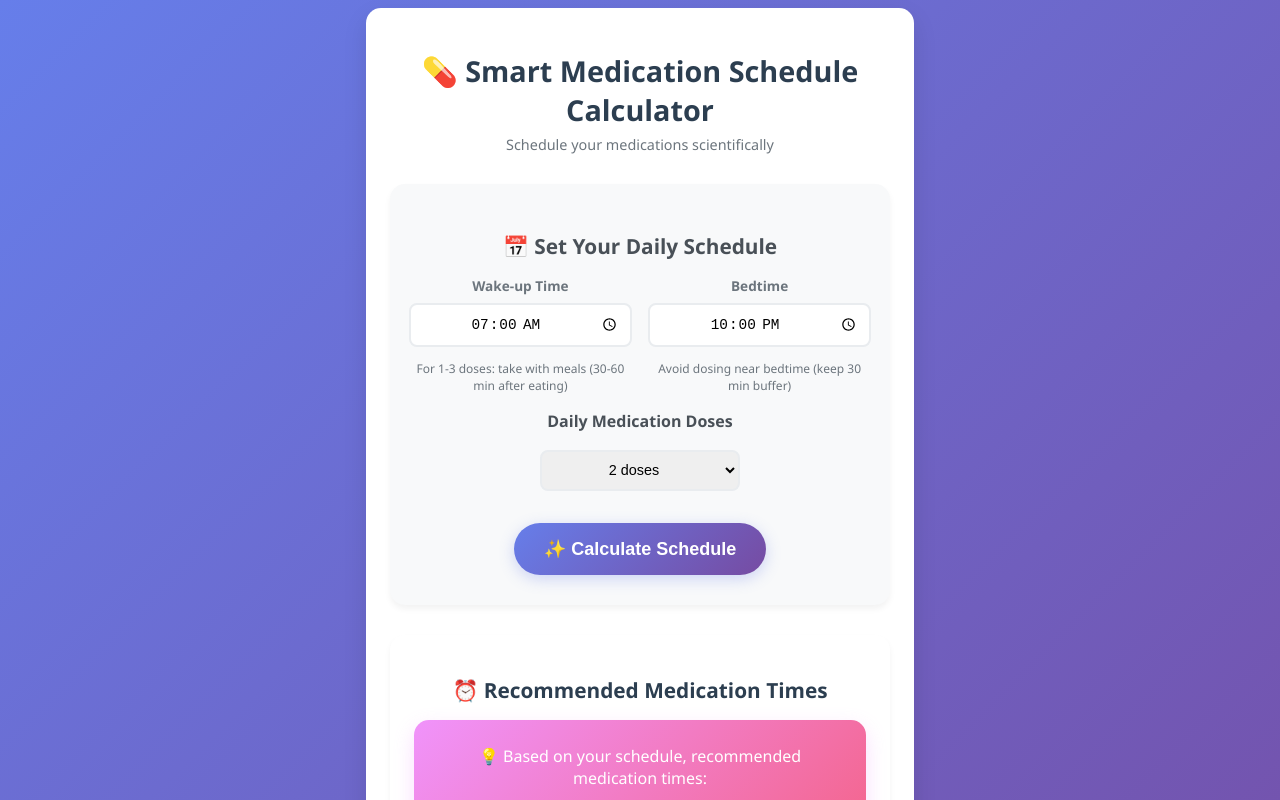
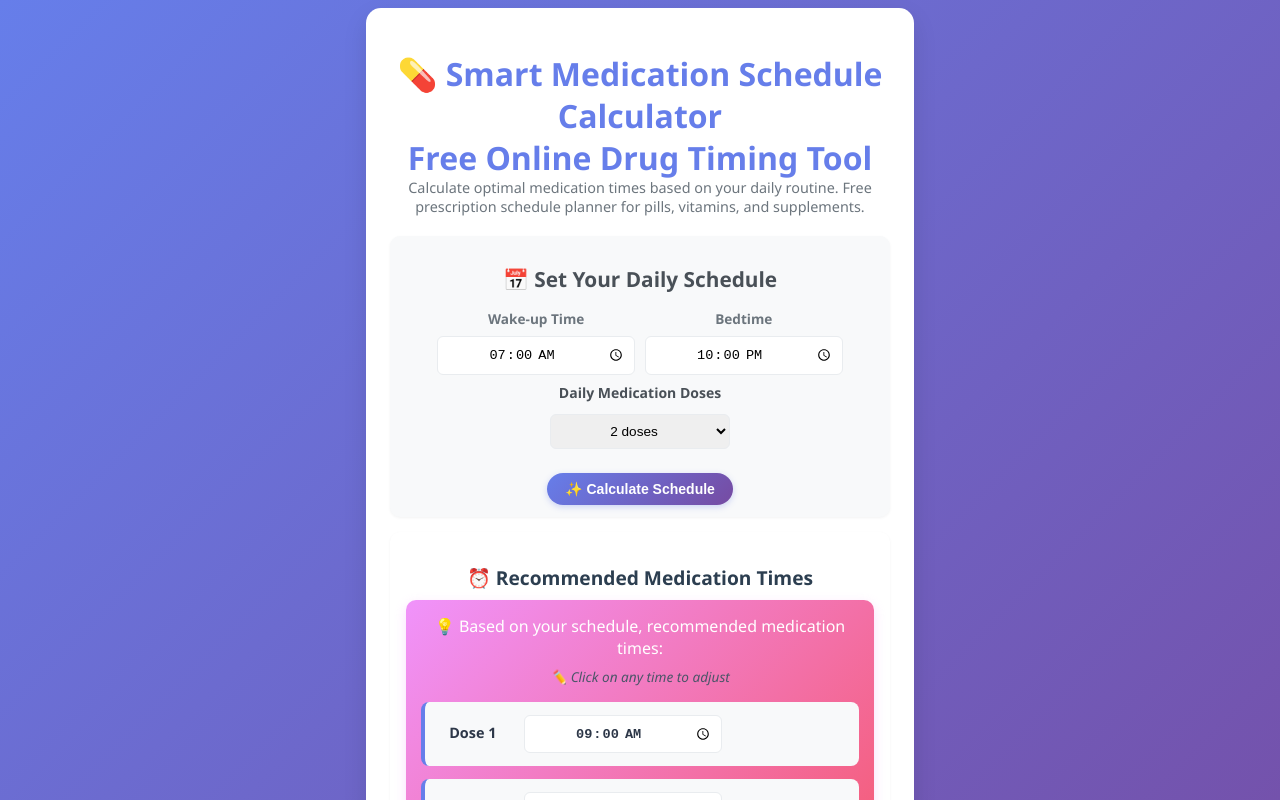
Before and after one commit to rockneu/PTP_MedTimeCalculator, a plain HTML site: page index.html in a window 1280 px wide. Both pictures are taken after a click on the button "✨ Calculate Schedule". Shown: the top 800 px of the page. Drawn offline with Linux system fonts and the light colour scheme.

Commit message:
simplify UI

```diff
--- a/index.html
+++ b/index.html
@@ -3,14 +3,52 @@
 <head>
     <meta charset="UTF-8">
     <meta name="viewport" content="width=device-width, initial-scale=1.0">
-    <title>Smart Medication Schedule Calculator</title>
+    <title>Smart Medication Schedule Calculator - Free Drug Timing Tool</title>
+    <meta name="description" content="Free medication schedule calculator to plan your daily medicine doses scientifically. Calculate optimal timing for prescriptions, vitamins, and supplements based on your daily routine.">
+    <meta name="keywords" content="medicine time calculator, medicine scheduler, medication scheduler, medication time calculator,medication schedule calculator, pill timing calculator, medication dose calculator, prescription schedule planner, medicine timing app, medication reminder tool, drug timing calculator, medication management, pill schedule optimizer, medication adherence, prescription timing, when to take medication, dose spacing calculator, drug timing optimization, medication effectiveness, medication schedule planner, drug dosage calculator, pill reminder, medication management tool, travel medication calculator, medication calculator, drug schedule, medicine timing, prescription planner, pill reminder, medication tracker, drug dosing, pharmaceutical calculator, health app, medical scheduler">
+    <meta name="author" content="Medication Schedule Calculator">
+    <meta name="robots" content="index, follow">
+    <meta name="language" content="English">
+    <meta name="revisit-after" content="7 days">
+    <meta property="og:title" content="Smart Medication Schedule Calculator">
+    <meta property="og:description" content="Free medication schedule calculator to plan your daily medicine doses scientifically. Calculate optimal timing for prescriptions, vitamins, and supplements.">
+    <meta property="og:type" content="website">
+    <meta property="og:url" content="https://medication-schedule-calculator.com">
+    <meta property="og:image" content="https://medication-schedule-calculator.com/og-image.jpg">
+    <meta name="twitter:card" content="summary_large_image">
+    <meta name="twitter:title" content="Smart Medication Schedule Calculator">
+    <meta name="twitter:description" content="Free medication schedule calculator to plan your daily medicine doses scientifically.">
+    <meta name="twitter:image" content="https://medication-schedule-calculator.com/og-image.jpg">
+    <link rel="canonical" href="https://medication-schedule-calculator.com">
     <link rel="stylesheet" href="style.css">
+    <script type="application/ld+json">
+    {
+      "@context": "https://schema.org",
+      "@type": "WebApplication",
+      "name": "Smart Medication Schedule Calculator",
+      "description": "Free online tool to calculate optimal medication timing based on your daily schedule",
+      "url": "https://medication-schedule-calculator.com",
+      "applicationCategory": "HealthApplication",
+      "operatingSystem": "Web",
+      "offers": {
+        "@type": "Offer",
+        "price": "0",
+        "priceCurrency": "USD"
+      },
+      "featureList": [
+        "Medication timing calculation",
+        "Personalized schedule based on daily routine",
+        "Adjustable medication times",
+        "Scientific dosing intervals"
+      ]
+    }
+    </script>
 </head>
 <body>
     <div class="container">
         <header>
-            <h1>💊 Smart Medication Schedule Calculator</h1>
-            <p class="subtitle">Schedule your medications scientifically</p>
+            <h1>💊 Smart Medication Schedule Calculator<br>Free Online Drug Timing Tool</h1>
+            <p class="subtitle">Calculate optimal medication times based on your daily routine. Free prescription schedule planner for pills, vitamins, and supplements.</p>
         </header>
 
         <main>
@@ -20,12 +58,10 @@
                     <div class="time-input-group">
                         <label for="wake-up">Wake-up Time</label>
                         <input type="time" id="wake-up" value="07:00">
-                        <small>For 1-3 doses: take with meals (30-60 min after eating)</small>
                     </div>
                     <div class="time-input-group">
                         <label for="bedtime">Bedtime</label>
                         <input type="time" id="bedtime" value="22:00">
-                        <small>Avoid dosing near bedtime (keep 30 min buffer)</small>
                     </div>
                 </div>
 
--- a/javascript.js
+++ b/javascript.js
@@ -10,17 +10,28 @@ document.addEventListener('DOMContentLoaded', function() {
 
 function showResults(times) {
     const timesDiv = document.getElementById('times');
-    const timeItems = times.map((time, index) =>
-        `<li class="time-item" style="animation-delay: ${index * 0.1}s">${time}</li>`
-    ).join('');
+
+    // Store times globally for editing
+    window.currentTimes = times.map(time => parseTime(time.split(': ')[1]));
+
+    const timeInputs = window.currentTimes.map((time, index) => {
+        const formattedTime = formatTime(time);
+        return `
+            <div class="direct-edit-group">
+                <label>Dose ${index + 1}</label>
+                <input type="time" id="direct-time-${index}" value="${formattedTime}" class="direct-time-input" onchange="updateTime(${index})">
+            </div>
+        `;
+    }).join('');
 
     timesDiv.innerHTML = `
         <div class="results-header">
             <span>💡 Based on your schedule, recommended medication times:</span>
+            <small class="edit-hint">✏️ Click on any time to adjust</small>
         </div>
-        <ul class="time-list">
-            ${timeItems}
-        </ul>
+        <div class="direct-edit-container">
+            ${timeInputs}
+        </div>
         <div class="results-footer">
             <small>⚠️ Always follow medical advice. Consult your doctor if you have questions</small>
         </div>
@@ -144,6 +155,14 @@ function showError(message) {
         return `${hours.toString().padStart(2, '0')}:${mins.toString().padStart(2, '0')}`;
     }
 
+    function updateTime(index) {
+        const newTime = document.getElementById(`direct-time-${index}`).value;
+        if (newTime) {
+            window.currentTimes[index] = parseTime(newTime);
+            console.log(`Dose ${index + 1} updated to: ${newTime}`);
+        }
+    }
+
     // Add keyboard event listeners
     const inputs = document.querySelectorAll('input[type="time"], select');
     inputs.forEach(input => {
--- a/style.css
+++ b/style.css
@@ -27,20 +27,22 @@ h1, h2 {
 }
 
 h1 {
-    font-size: 1.8rem;
-    margin-bottom: 1rem;
+    color: #667eea;
+    font-size: 2rem;
+    margin-bottom: 10px;
+    line-height: 1.3;
 }
 
 .input-section {
-    margin-bottom: 30px;
+    margin-bottom: 15px;
     background: #f8f9fa;
-    padding: 30px;
-    border-radius: 15px;
-    box-shadow: 0 4px 6px rgba(0, 0, 0, 0.05);
+    padding: 12px;
+    border-radius: 10px;
+    box-shadow: 0 1px 3px rgba(0, 0, 0, 0.05);
 }
 
 .input-group {
-    margin-bottom: 20px;
+    margin-bottom: 10px;
     display: flex;
     flex-direction: column;
     align-items: center;
@@ -49,8 +51,8 @@ h1 {
 .time-input-row {
     display: flex;
     justify-content: center;
-    gap: 1rem;
-    margin-bottom: 1rem;
+    gap: 0.6rem;
+    margin-bottom: 0.5rem;
 }
 
 .time-input-group {
@@ -74,8 +76,8 @@ h1 {
     display: flex;
     align-items: center;
     justify-content: center;
-    gap: 10px;
-    margin-bottom: 1rem;
+    gap: 8px;
+    margin-bottom: 0.5rem;
 }
 
 #doses-input {
@@ -95,19 +97,19 @@ h1 {
 }
 
 label {
-    margin-bottom: 8px;
+    margin-bottom: 4px;
     font-weight: 600;
     color: #495057;
-    font-size: 16px;
+    font-size: 14px;
 }
 
 input[type="time"], select {
-    padding: 0.6rem;
-    border: 2px solid #e9ecef;
-    border-radius: 8px;
-    width: 200px;
+    padding: 0.5rem;
+    border: 1px solid #e9ecef;
+    border-radius: 6px;
+    width: 180px;
     text-align: center;
-    font-size: 0.9rem;
+    font-size: 0.85rem;
     transition: border-color 0.3s ease, box-shadow 0.3s ease;
 }
 
@@ -120,15 +122,15 @@ input[type="time"]:focus, select:focus {
 button {
     background: linear-gradient(135deg, #667eea 0%, #764ba2 100%);
     color: white;
-    padding: 15px 30px;
+    padding: 8px 18px;
     border: none;
     border-radius: 50px;
     cursor: pointer;
-    font-size: 18px;
+    font-size: 14px;
     font-weight: 600;
-    margin-top: 20px;
+    margin-top: 8px;
     transition: transform 0.3s ease, box-shadow 0.3s ease;
-    box-shadow: 0 4px 15px rgba(102, 126, 234, 0.3);
+    box-shadow: 0 2px 6px rgba(102, 126, 234, 0.3);
 }
 
 button:hover {
@@ -141,28 +143,28 @@ button:active {
 }
 
 .results-section {
-    margin-top: 1.5rem;
+    margin-top: 0.5rem;
     background: white;
-    padding: 1.5rem;
-    border-radius: 15px;
-    box-shadow: 0 4px 6px rgba(0, 0, 0, 0.05);
+    padding: 1rem;
+    border-radius: 10px;
+    box-shadow: 0 1px 3px rgba(0, 0, 0, 0.05);
 }
 
 .results-section h2 {
     color: #2c3e50;
-    margin-bottom: 1rem;
-    font-size: 1.3rem;
+    margin-bottom: 0.5rem;
+    font-size: 1.2rem;
     font-weight: 600;
 }
 
 #times {
     background: linear-gradient(135deg, #f093fb 0%, #f5576c 100%);
     color: white;
-    padding: 25px;
-    border-radius: 15px;
-    box-shadow: 0 8px 20px rgba(240, 147, 251, 0.3);
-    margin-top: 1rem;
-    font-size: 1.2rem;
+    padding: 15px;
+    border-radius: 10px;
+    box-shadow: 0 4px 12px rgba(240, 147, 251, 0.3);
+    margin-top: 0.6rem;
+    font-size: 1rem;
 }
 
 #times ul {
@@ -172,13 +174,13 @@ button:active {
 }
 
 #times li {
-    margin: 12px 0;
-    font-size: 20px;
+    margin: 6px 0;
+    font-size: 16px;
     font-weight: 600;
     color: white;
-    padding: 10px;
+    padding: 6px;
     background: rgba(255, 255, 255, 0.1);
-    border-radius: 8px;
+    border-radius: 5px;
     transition: transform 0.3s ease;
 }
 
@@ -187,7 +189,7 @@ button:active {
 }
 
 header {
-    margin-bottom: 30px;
+    margin-bottom: 20px;
 }
 
 .subtitle {
@@ -293,7 +295,8 @@ input.filled, select.filled {
     }
 
     h1 {
-        font-size: 24px;
+        font-size: 22px;
+        line-height: 1.2;
     }
 
     .subtitle {
@@ -302,17 +305,17 @@ input.filled, select.filled {
 }
 
 .disclaimer {
-    margin-top: 1rem;
-    padding: 1rem;
+    margin-top: 0.8rem;
+    padding: 0.8rem;
     background: linear-gradient(135deg, #fff5f5, #fffbf0);
-    border-left: 3px solid #ff6b6b;
-    border-radius: 8px;
-    box-shadow: 0 1px 4px rgba(255, 107, 107, 0.1);
+    border-left: 2px solid #ff6b6b;
+    border-radius: 6px;
+    box-shadow: 0 1px 3px rgba(255, 107, 107, 0.1);
 }
 
 .disclaimer-content {
-    font-size: 0.8rem;
-    line-height: 1.5;
+    font-size: 0.75rem;
+    line-height: 1.4;
     color: #2d3748;
 }
 
@@ -330,3 +333,66 @@ input.filled, select.filled {
         font-size: 0.8rem;
     }
 }
+
+.direct-edit-container {
+    display: flex;
+    flex-direction: column;
+    gap: 0.8rem;
+    margin: 1rem 0;
+}
+
+.direct-edit-group {
+    display: flex;
+    align-items: center;
+    gap: 1rem;
+    padding: 0.8rem;
+    background: #f8f9fa;
+    border-radius: 8px;
+    border-left: 4px solid #667eea;
+    transition: all 0.3s ease;
+}
+
+.direct-edit-group:hover {
+    background: #e2e8f0;
+    transform: translateX(2px);
+}
+
+.direct-edit-group label {
+    font-weight: 600;
+    color: #2d3748;
+    min-width: 70px;
+    font-size: 0.9rem;
+}
+
+.direct-time-input {
+    padding: 0.6rem 0.8rem;
+    border: 1px solid #cbd5e0;
+    border-radius: 6px;
+    font-size: 1rem;
+    font-family: 'Courier New', monospace;
+    font-weight: 600;
+    background: white;
+    color: #2d3748;
+    transition: all 0.3s ease;
+    cursor: pointer;
+}
+
+.direct-time-input:hover {
+    border-color: #667eea;
+    box-shadow: 0 2px 4px rgba(102, 126, 234, 0.1);
+}
+
+.direct-time-input:focus {
+    outline: none;
+    border-color: #667eea;
+    box-shadow: 0 0 0 3px rgba(102, 126, 234, 0.2);
+    transform: scale(1.02);
+}
+
+.edit-hint {
+    display: block;
+    margin-top: 0.5rem;
+    color: #4a5568;
+    font-style: italic;
+    font-size: 0.85rem;
+}
```
Also changed, not shown: sitemap.xml (added, +9 -0 lines), new 2.txt (added), robots.txt (added), 1 other file.
